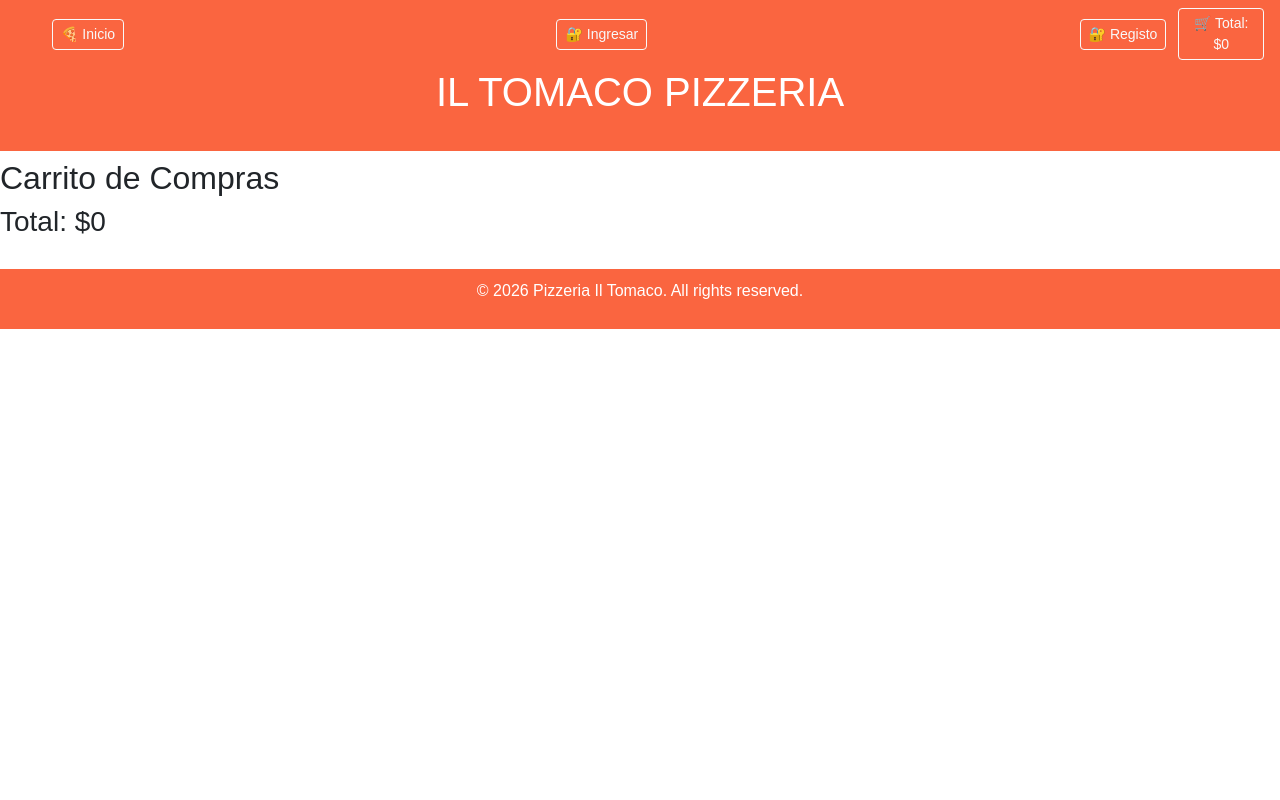
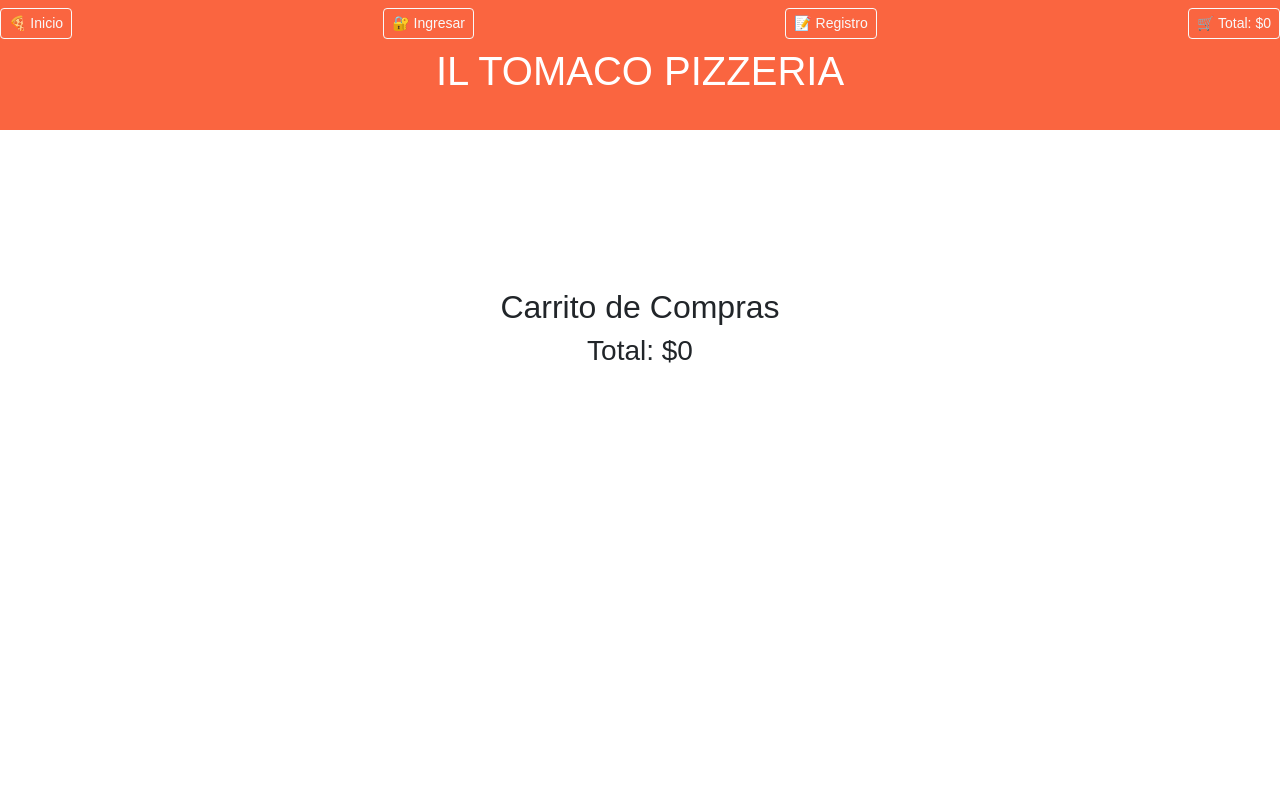
Before and after one commit to Kevin-alcaino/react-hito2, a React (Vite) app in the folder react-hito2/: page /carrito in a window 1280 px wide. Shown: the top 800 px of the page. Built offline with nearby package versions, Linux system fonts and the light colour scheme.

Commit message:
se le da estilo al navbar y a cartPages

```diff
--- a/react-hito2/src/App.css
+++ b/react-hito2/src/App.css
@@ -1,3 +1,10 @@
+/* Botones */
+.btn{
+  border-radius: 15px;
+  padding: 15px 0 10px;
+
+}
+
 /* Header */
 .header {
   background-color: #fa6540;
@@ -7,6 +14,19 @@
   font-weight: bold;
   margin: 0;
 
+}
+
+/* Navbar */
+
+nav{
+   background-color: #fa6540;
+  display: flex;
+  flex-direction: row;
+  justify-content: space-between;
+  align-items: center;
+  width: 100%;
+  padding: 10PX 20px;
+  gap: 0 20px 0 20px;
 }
 
 /* Hero */
@@ -106,13 +126,23 @@ align-items: center;
 min-height: 100vh;
 }
 
-
-
 .casillas form{
   display: flex;
   flex-direction: column;
   justify-content: center;
   color: black;
+
+}
+
+/* Carrito de compras */
+
+.carrito{
+display: flex;
+flex-direction: column;
+justify-content: baseline;
+padding-top: 150px;
+align-items: center;
+min-height: 100vh;
 
 }
 
--- a/react-hito2/src/components/Navbar.jsx
+++ b/react-hito2/src/components/Navbar.jsx
@@ -7,42 +7,12 @@ function Navbar({ cart = [] }) {
   const formatCLP = (value) => value.toLocaleString("es-CL");
 
   return (
-    <nav
-      className="navbar navbar-expand-lg navbar-dark px-3"
-      style={{ backgroundColor: '#fa6540' }}>
-      <div className="container-fluid d-flex justify-content-between align-items-center">
-        <div className="d-flex gap-2 align-items-center">
-          <Link to="/" className="navbar-brand me-3 text-white text-decoration-none">
-          </Link>
-          <Link to="/" className="btn btn-outline-light btn-sm">🍕 Inicio</Link>
-            </div>
-          {token ? (
-            <>
-              <Link to="/perfil" className="btn btn-outline-light btn-sm">🔓 Perfil</Link>
-              <button className="btn btn-outline-light btn-sm">
-                🔓 Perfil
-              </button>
-
-              <button className="btn btn-outline-light btn-sm">
-                🔒 Perfil
-              </button>
-            </>
-          ) : (
-            <>
-              <Link to="/login" className="btn btn-outline-light btn-sm">
-                🔐 Ingresar
-              </Link>
-              <Link to="/formulario" className="btn btn-outline-light btn-sm">🔐 Registo</Link>
-            </>
-          )}
-        </div>
-
-        <div className="d-flex">
-  <Link to="/carrito" className="btn btn-outline-light btn-sm">
-    🛒 Total: ${formatCLP(total)}
-  </Link>
-       </div>
-       </nav>
+   <nav className="navbar">
+  <Link to="/" className="btn btn-outline-light btn-sm">🍕 Inicio</Link>
+  <Link to="/login" className="btn btn-outline-light btn-sm">🔐 Ingresar</Link>
+  <Link to="/formulario" className="btn btn-outline-light btn-sm">📝 Registro</Link>
+  <Link to="/carrito" className="btn btn-outline-light btn-sm">🛒 Total: ${formatCLP(total)}</Link>
+</nav>
   );
 }
 
--- a/react-hito2/src/pages/cartPages.jsx
+++ b/react-hito2/src/pages/cartPages.jsx
@@ -30,16 +30,16 @@ function Cart({ cart = [], setCart }) {
 
         {cart.map((pizza) => (
           <div key={pizza.id}>
-            <img src={pizza.img} alt={pizza.name} width="60" />
+            <img src={pizza.img} alt={pizza.name} width="250" />
             <div>
               <h5>{pizza.name}</h5>
               <p>${formatCLP(pizza.price)}</p>
             </div>
 
             <div>
-              <button onClick={() => restar(pizza.id)}>-</button>
+              <button className= "btn" onClick={() => restar(pizza.id)}>-</button>
               <span>{pizza.count || 1}</span>
-              <button onClick={() => sumar(pizza.id)}>+</button>
+              <button className= "btn" onClick={() => sumar(pizza.id)}>+</button>
             </div>
           </div>
         ))}
```
